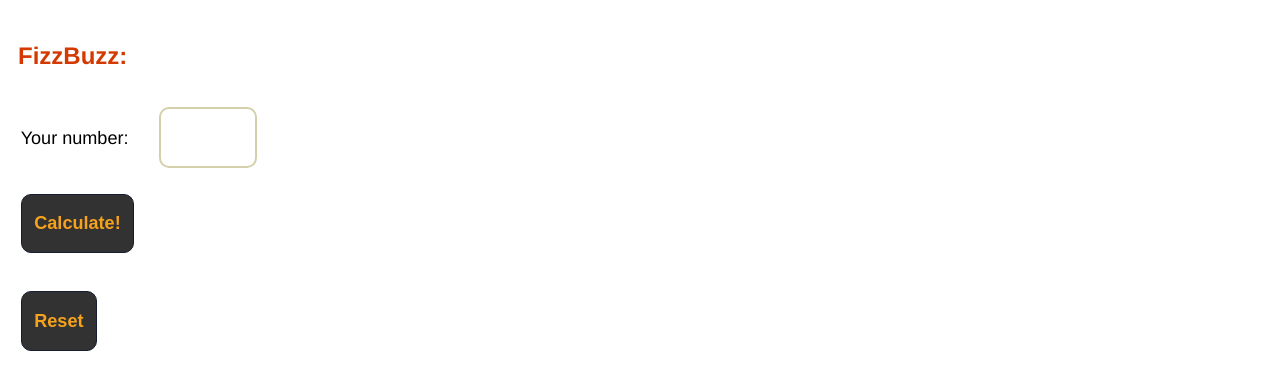
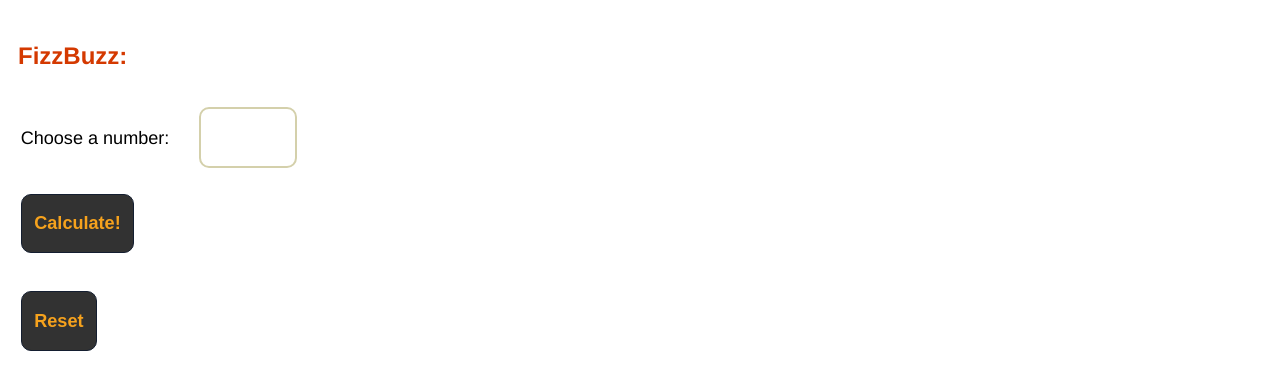
Before and after one commit to PaulaSantos-bbk/milestone3, a plain HTML site: page index.html in a window 1280 px wide. Shown: the part 157-546 px from the top of the page. Drawn offline with Linux system fonts and the light colour scheme.

Commit message:
label change

```diff
--- a/index.html
+++ b/index.html
@@ -43,7 +43,7 @@
             <h2 id="contact">FizzBuzz:</h2>
             <form action="/index.html" method="GET" class="form-example">
                 <div>
-                    <label for="amount">Your number: </label>
+                    <label for="amount">Choose a number:</label>
                     <input type="number" id="FizzBuzz" step="1" name="number" min="1" max="100">
                 </div>
                 <!--<div>
```
